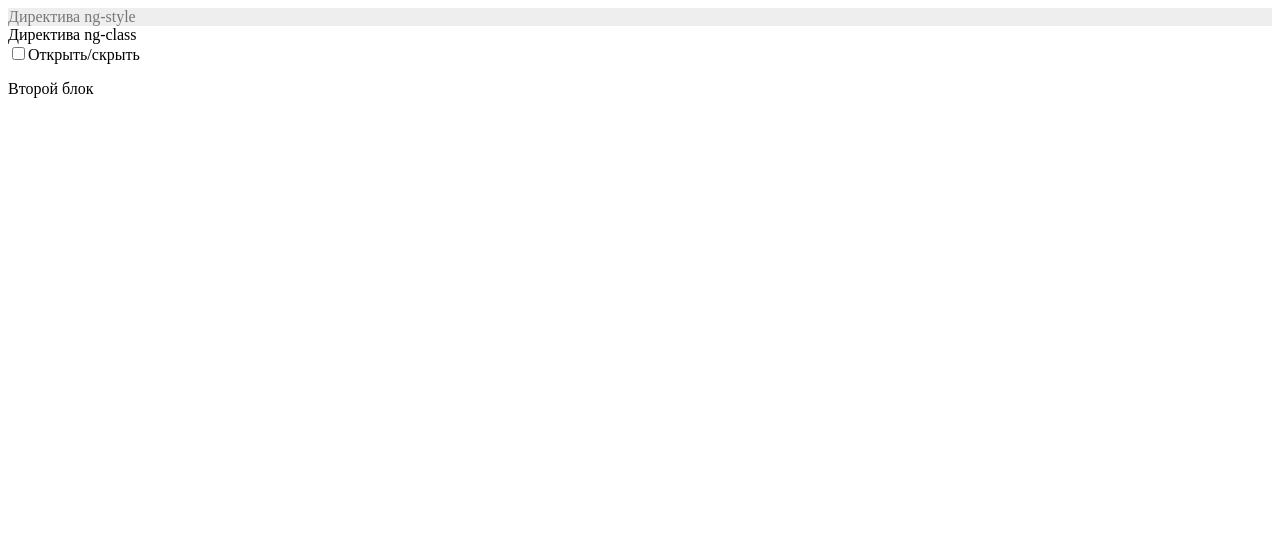
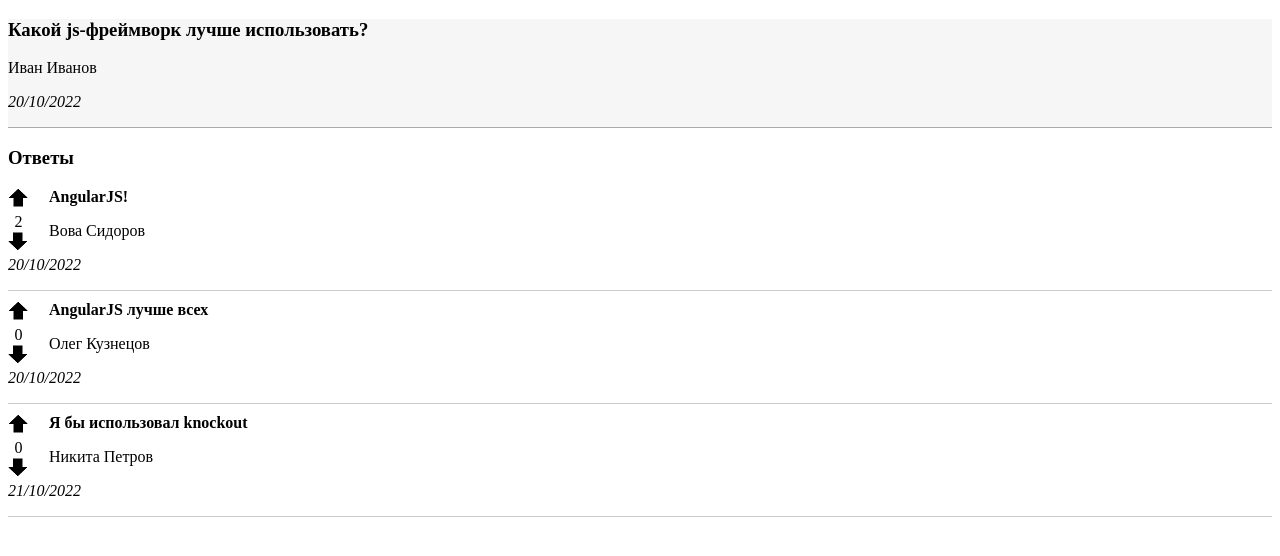
Before and after one commit to 777AMR/angular-app-metanit, a plain HTML site: page app/index.html in a window 1280 px wide. Drawn offline with Linux system fonts and the light colour scheme.

Commit message:
Обработка событий

```diff
--- /dev/null
+++ b/app/css/mystyles.css
@@ -0,0 +1,45 @@
+.quest {
+    border-bottom: 1px solid #aaa;
+    margin-bottom: 10px;
+}
+
+.questcolor {
+    background: #F6F6F6;
+}
+
+.questselectedcolor {
+    background: #ddd;
+}
+
+.answer {
+    border-bottom: 1px solid #ccc;
+    margin-bottom: 10px;
+}
+
+.vote {
+    float: left;
+    text-align: center;
+    width: 21px;
+    margin-right: 20px;
+}
+
+.vote-up, .vote-down {
+    display: block;
+    margin: 0px auto;
+    width: 21px;
+    height: 25px;
+}
+
+.vote-up {
+    background-position: 0px 0px;
+    background-image: url("../img/sprite.png");
+    background-repeat: no-repeat;
+    overflow: hidden;
+}
+
+.vote-down {
+    background-position: 0px 0px;
+    background-image: url("../img/sprited.png");
+    background-repeat: no-repeat;
+    overflow: hidden;
+}
--- a/app/index.html
+++ b/app/index.html
@@ -1,27 +1,36 @@
 <!doctype html>
-<html ng-app="myApp">
+<html ng-app='myApp'>
 <head>
     <meta charset="utf-8">
+    <link rel="stylesheet" href="css/mystyles.css"/>
 </head>
 <body>
-<div ng-controller="phoneController">
-
-    <div ng-style="somestyle">Директива ng-style</div>
-    <div ng-class="someclass">Директива ng-class</div>
-
-<!--    <p ng-show="data.visible">Первый блок</p>-->
-<!--    <p ng-hide="data.visible">Второй блок</p>-->
-<!--    <input type="checkbox" ng-model="data.visible">Открыть/скрыть-->
-
-    <input type="checkbox" ng-model="data.visible">Открыть/скрыть
-    <p ng-if="data.visible">Первый блок</p>
-    <p ng-if="!data.visible">Второй блок</p>
-
+<div ng-controller="QuestionController">
+    <div class="quest" ng-class="questColorClass"
+         ng-mouseenter="changeClass($event)"
+         ng-mouseleave="changeClass($event)">
+        <h3>{{question.text}}</h3>
+        <p>{{question.author}} </p>
+        <p><i>{{question.date}}</i></p>
+    </div>
+    <h3>Ответы</h3>
+    <div class="answers">
+        <div ng-repeat="answer in question.answers" class="answer">
+            <div class="vote">
+                <a class="vote-up" ng-click="voteUp(answer)"></a>
+                <span class="rate">{{answer.rate}}</span>
+                <a class="vote-down" ng-click="voteDown(answer)"></a>
+            </div>
+            <b>{{answer.text}}</b>
+            <p>{{answer.author}}</p>
+            <p><i>{{answer.date}}</i></p>
+        </div>
+    </div>
 </div>
 <script src="js/lib/angular.min.js"></script>
 <script type="text/javascript">
     var myApp = angular.module('myApp', []);
 </script>
-<script src="js/controllers/phonesController.js"></script>
+<script src="js/controllers/QuestionController.js"></script>
 </body>
 </html>
--- /dev/null
+++ b/app/js/controllers/QuestionController.js
@@ -0,0 +1,38 @@
+var myApp = angular.module('myApp');
+myApp.controller('QuestionController', function ($scope) {
+
+    $scope.question = {
+        text: 'Какой js-фреймворк лучше использовать?',
+        author: 'Иван Иванов',
+        date: '20/10/2022',
+        answers:
+            [{
+                text: 'AngularJS!',
+                author: 'Вова Сидоров',
+                date: '20/10/2022',
+                rate: 2
+            }, {
+                text: 'AngularJS лучше всех',
+                author: 'Олег Кузнецов',
+                date: '20/10/2022',
+                rate: 0
+            }, {
+                text: 'Я бы использовал knockout',
+                author: 'Никита Петров',
+                date: '21/10/2022',
+                rate: 0
+            }]
+    };
+
+    $scope.voteUp = function (answer) {
+        answer.rate++;
+    };
+    $scope.voteDown = function (answer) {
+        answer.rate--;
+    };
+    $scope.questColorClass = "questcolor";
+    $scope.changeClass = function (e) {
+
+        $scope.questColorClass = e.type == "mouseover" ? "questselectedcolor" : "questcolor";
+    }
+});
--- a/app/js/controllers/phonesController.js
+++ /dev/null
@@ -1,7 +0,0 @@
-var myApp = angular.module('myApp');
-myApp.controller('phoneController', function ($scope) {
-    $scope.somestyle = {background: '#eee', color: '#777'};
-    $scope.someclass = "myclass";
-
-    $scope.data = {visible: false};
-});
```
Also changed, not shown: app/phonesList.html (deleted, +0 -7 lines), app/tabletsList.html (deleted, +0 -7 lines), app/img/sprite.png (added), app/img/sprited.png (added).
